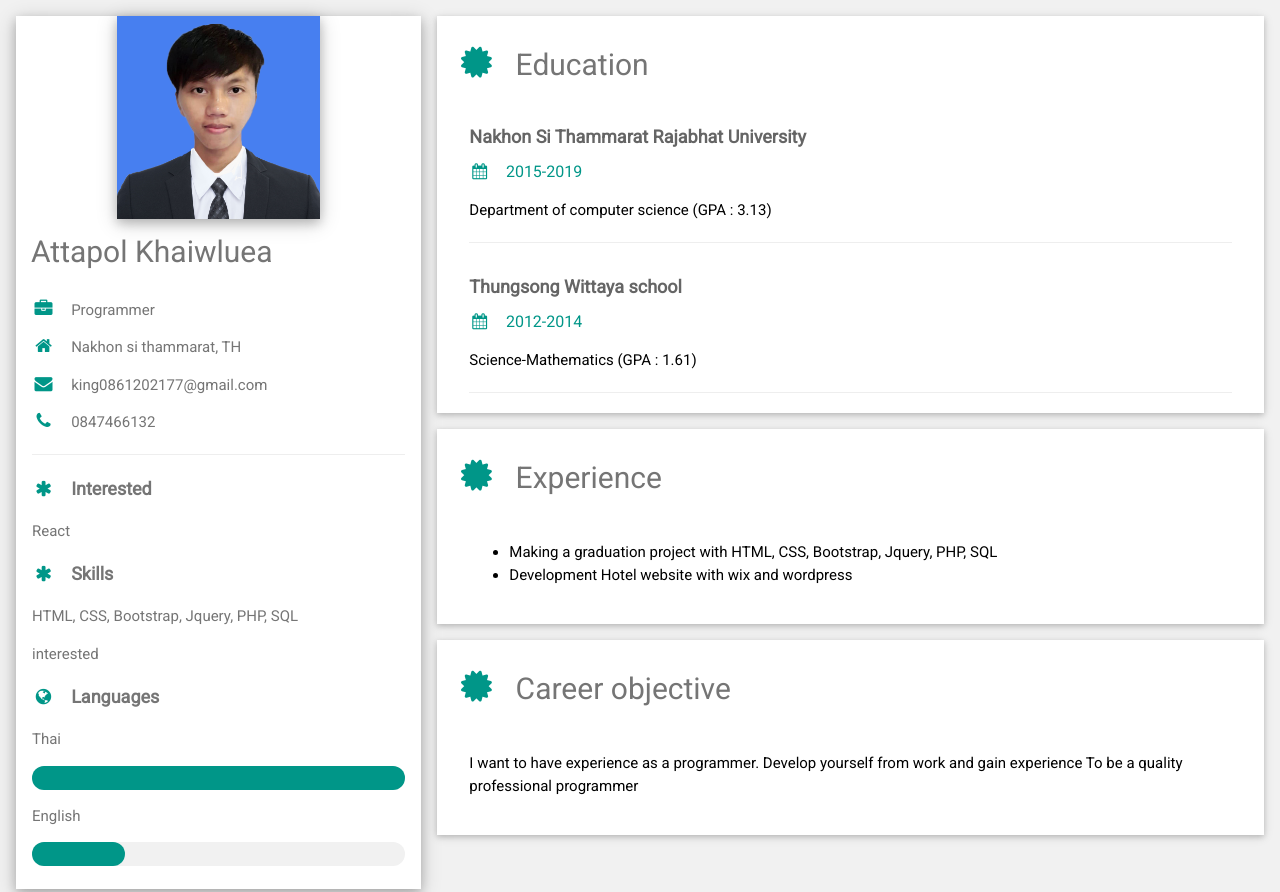
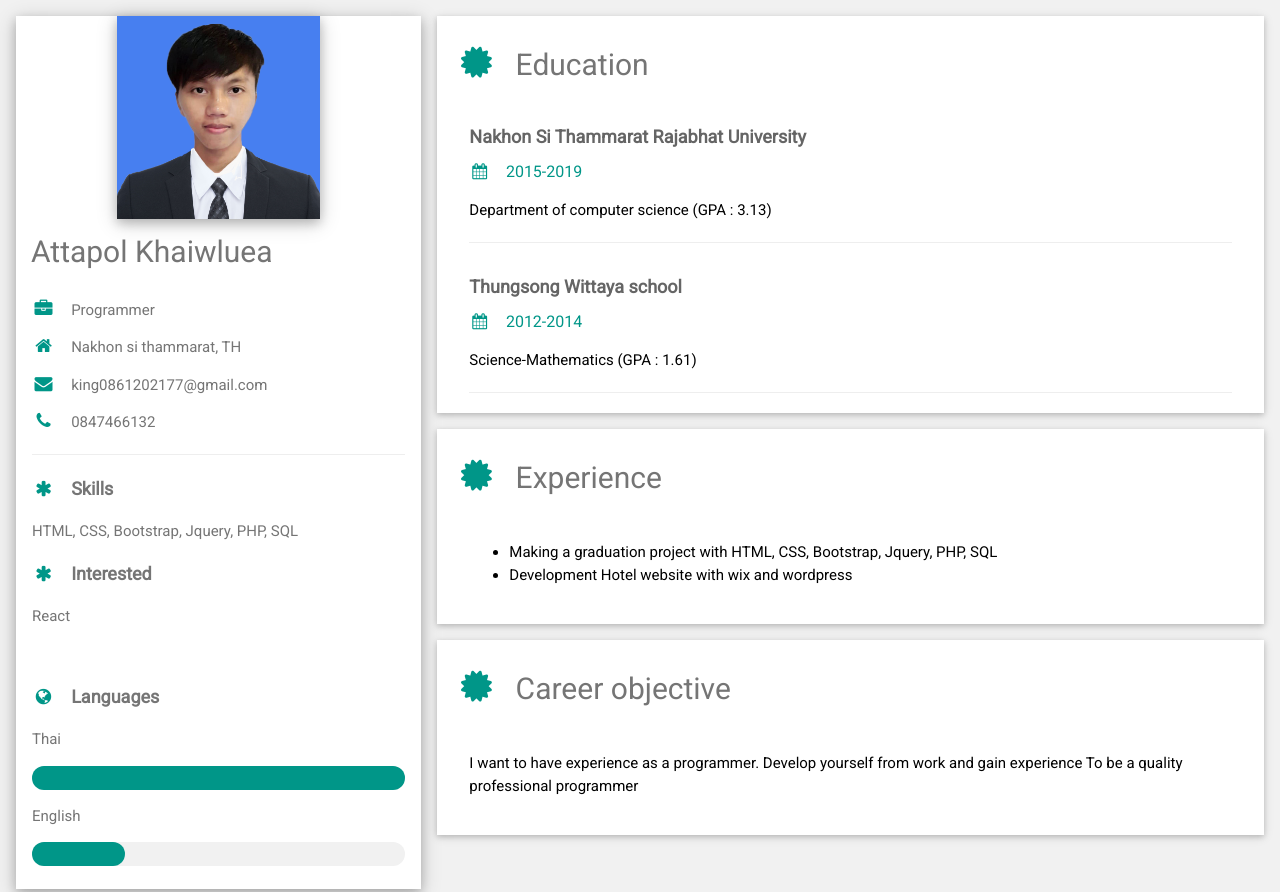
Before and after one commit to MoDeFrY/MoDeFrY.github.io, a plain HTML site: page index.html in a window 1280 px wide. Shown: the top 892 px of the page. Drawn offline with nearby package versions, Linux system fonts and the light colour scheme.

Commit message:
Update index.html

```diff
--- a/index.html
+++ b/index.html
@@ -36,12 +36,10 @@ html,body,h1,h2,h3,h4,h5,h6 {font-family: "Roboto", sans-serif}
           <p><i class="fa fa-phone fa-fw w3-margin-right w3-large w3-text-teal"></i>0847466132</p>
           <hr>
 
+          <p class="w3-large"><b><i class="fa fa-asterisk fa-fw w3-margin-right w3-text-teal"></i>Skills</b></p>
+          <p> HTML, CSS, Bootstrap, Jquery, PHP, SQL</p>
           <p class="w3-large"><b><i class="fa fa-asterisk fa-fw w3-margin-right w3-text-teal"></i>Interested</b></p>
           <p> React</p>
-
-          <p class="w3-large"><b><i class="fa fa-asterisk fa-fw w3-margin-right w3-text-teal"></i>Skills</b></p>
-          <p> HTML, CSS, Bootstrap, Jquery, PHP, SQL</p>
-          interested
           <br>
 
           <p class="w3-large w3-text-theme"><b><i class="fa fa-globe fa-fw w3-margin-right w3-text-teal"></i>Languages</b></p>
```
